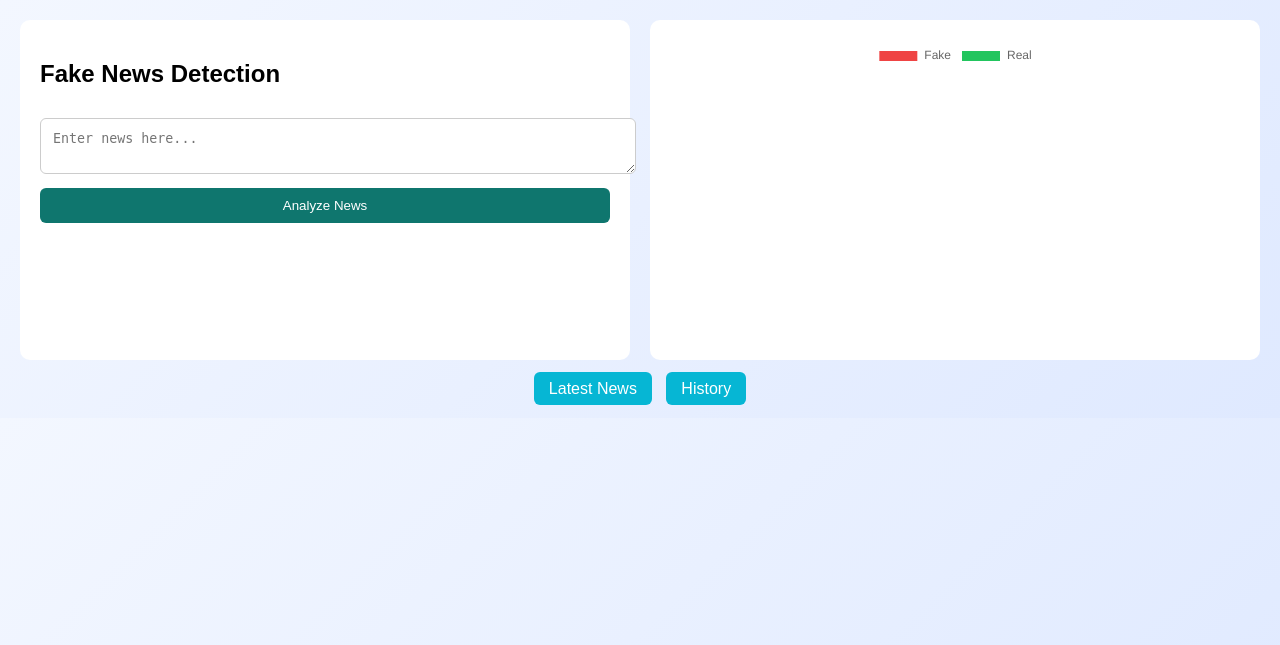
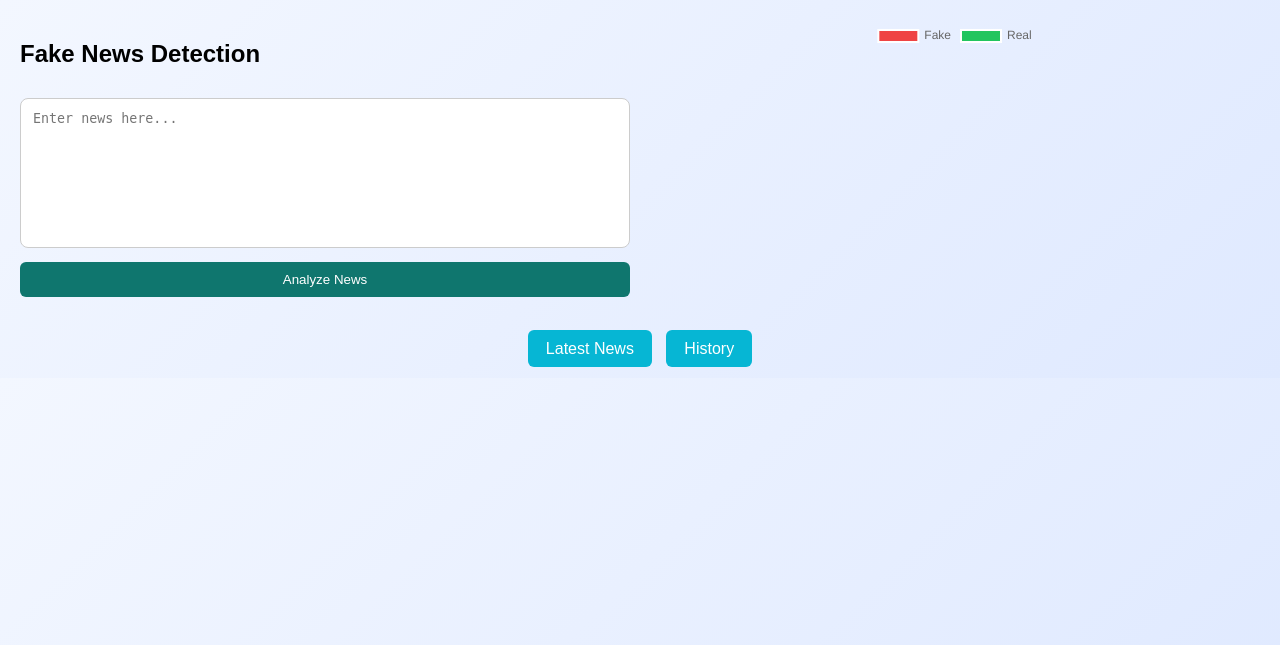
Before and after one commit to AshHole24/fake-news-detection, a Flask app: page / in a window 1280 px wide. Shown: the top 645 px of the page. Run offline with Flask 3, Linux system fonts and the light colour scheme; parts of the project's set-up code (start-up, migrations or seed data) failed here and were passed over.

Commit message:
Update style.css

```diff
--- a/static/style.css
+++ b/static/style.css
@@ -5,38 +5,45 @@ body{
     background: linear-gradient(135deg,#f3f7ff,#dfe9ff);
 }
 
-/* SPLIT SCREEN */
+/* MAIN SPLIT */
 .main-container{
     display:flex;
     gap:20px;
+    width:100%;
 }
 
-/* LEFT */
+/* CARDS FULL SIZE */
+.card{
+    background:white;
+    padding:25px;
+    border-radius:12px;
+    width:100%;
+    box-sizing:border-box;
+}
+
+/* LEFT PANEL */
 .left-panel{
     flex:1;
-    background:white;
-    padding:20px;
-    border-radius:10px;
 }
 
-/* RIGHT */
+/* RIGHT PANEL */
 .right-panel{
     flex:1;
-    background:white;
-    padding:20px;
-    border-radius:10px;
     display:flex;
     flex-direction:column;
     justify-content:center;
 }
 
-/* TEXTAREA */
+/* TEXTAREA FIX */
 textarea{
     width:100%;
+    height:150px;   /* 🔥 increased height */
     padding:12px;
     margin:10px 0;
-    border-radius:6px;
+    border-radius:8px;
     border:1px solid #ccc;
+    box-sizing:border-box;
+    resize:none;
 }
 
 /* BUTTON */
@@ -48,6 +55,11 @@ button{
     border:none;
     border-radius:6px;
     cursor:pointer;
+}
+
+/* ERROR */
+.error{
+    color:red;
 }
 
 /* RESULT */
@@ -67,12 +79,14 @@ button{
     background:#22c55e;
     color:white;
     text-align:center;
-    padding:8px;
+    padding:10px;
+    width:0;
+    transition:0.4s;
 }
 
 /* CHART */
 canvas{
-    max-width:300px;
+    max-width:350px;
     margin:auto;
 }
 
@@ -85,38 +99,40 @@ canvas{
 .news-btn{
     background:#06b6d4;
     color:white;
-    padding:8px 15px;
+    padding:10px 18px;
     border-radius:6px;
     text-decoration:none;
     margin:5px;
 }
 
-/* NEWS PAGE */
+/* NEWS GRID */
 .news-grid{
     display:grid;
     grid-template-columns:repeat(auto-fit,minmax(300px,1fr));
     gap:20px;
+    margin-top:20px;
 }
 
+/* REMOVE BLUE LINK STYLE */
+.news-link{
+    text-decoration:none;
+    color:inherit;
+}
+
+/* NEWS CARD */
 .news-card{
     background:white;
     padding:15px;
     border-radius:10px;
+    transition:0.2s;
 }
 
+.news-card:hover{
+    transform:translateY(-3px);
+}
+
+/* META */
 .meta{
     font-size:12px;
     color:gray;
 }
-
-/* CHATBOX */
-.chat-box{
-    display:flex;
-    gap:10px;
-    margin-top:10px;
-}
-
-.chat-box input{
-    flex:1;
-    padding:10px;
-}
```
